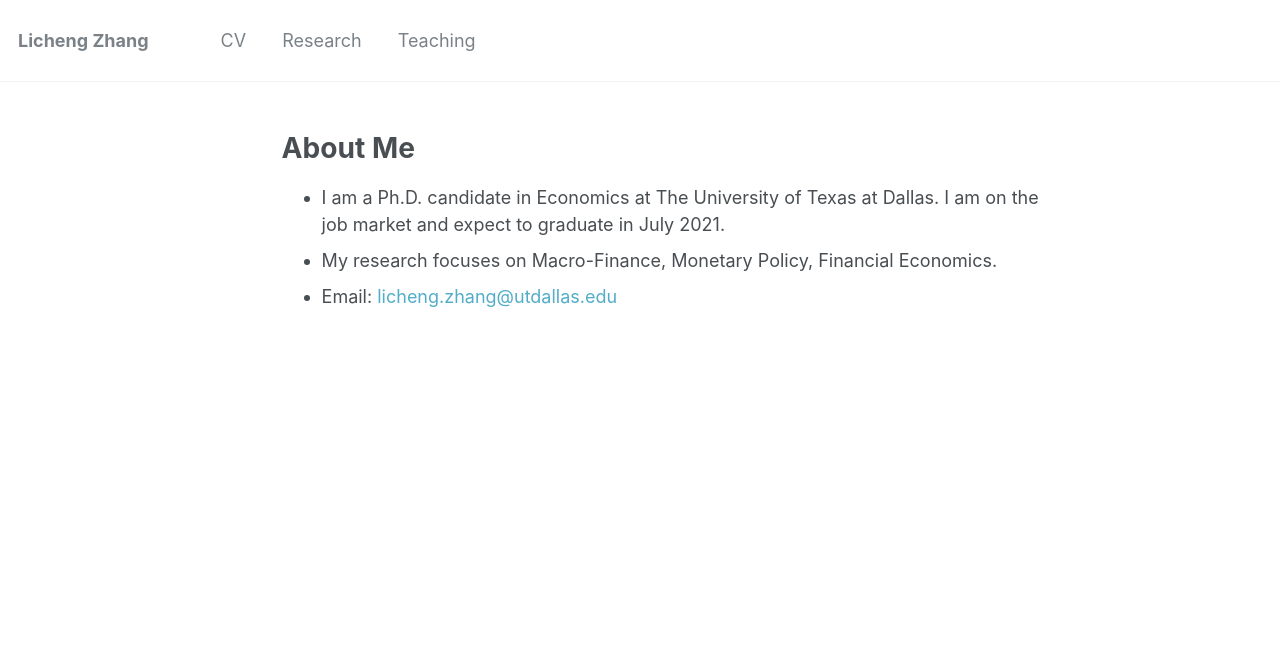
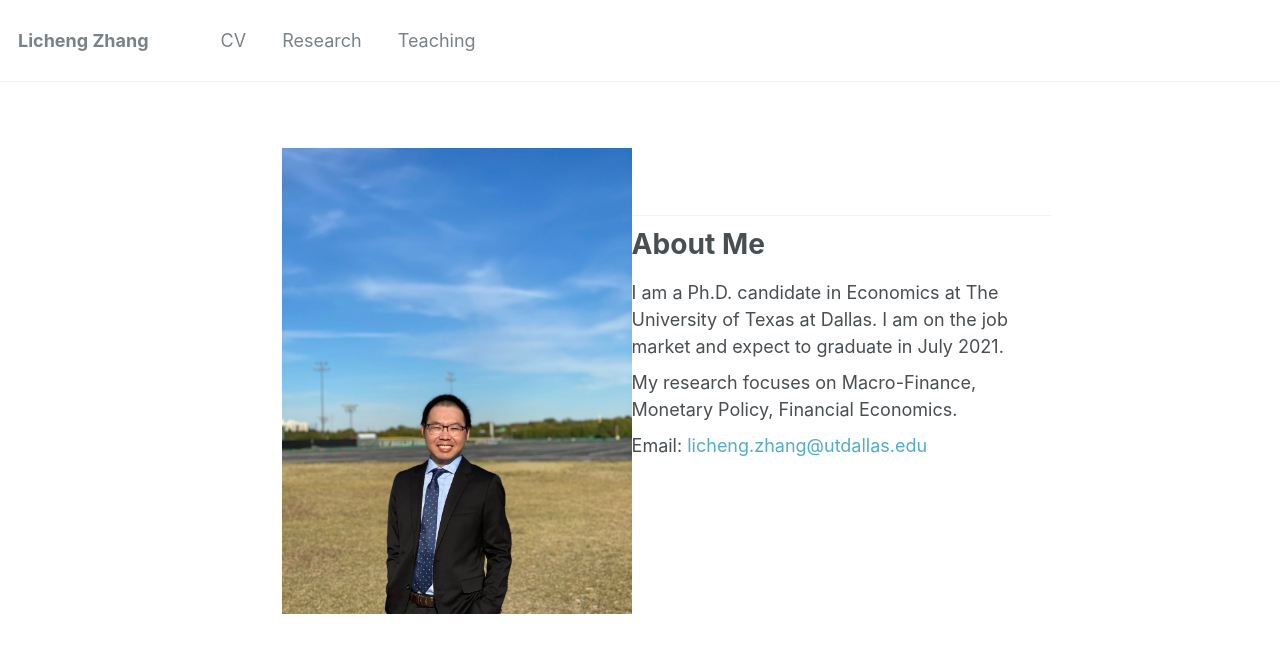
Before and after one commit to lichengzh/lichengzh.github.io, a Jekyll site: the page built from _pages/about.md, in a window 1280 px wide. Shown: the top 653 px of the page. Built offline with Jekyll 4.4.1, drawn with Linux system fonts in a browser that asks for light colours.

Commit message:
Update about.md

```diff
--- a/_pages/about.md
+++ b/_pages/about.md
@@ -8,6 +8,11 @@ redirect_from:
   - /about.html
 ---
 
+## R Markdown
+<div style= "float:left;position: relative; top: -80px;">
+  <img src="https://lichengzh.github.io/files/IMG_3759.JPG?raw=true" alt="Photo" style="width: 350px;"/>
+</div>
+
 
 # About Me
 * I am a Ph.D. candidate in Economics at The University of Texas at Dallas. I am on the job market and expect to graduate in July 2021.
```
